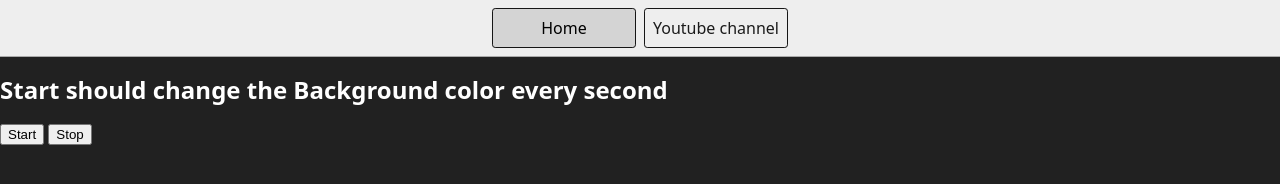
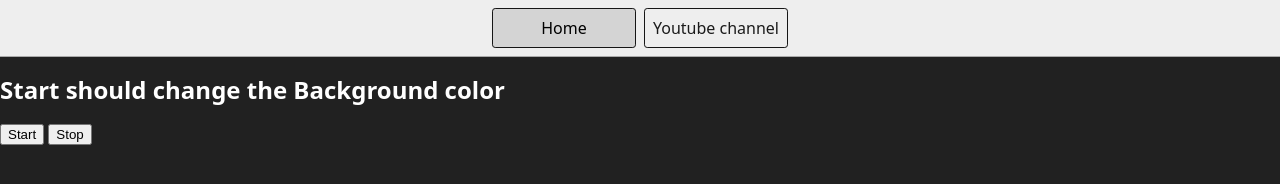
Before and after one commit to Div70-07/dom-project-chaiaurcode-gacf9f, a plain HTML site: page 6-unlimitedColors/index.html in a window 1280 px wide. Drawn offline with Linux system fonts and the light colour scheme; files that its build step writes are made by us from their sources.

Commit message:
Update index.html

```diff
--- a/6-unlimitedColors/index.html
+++ b/6-unlimitedColors/index.html
@@ -16,7 +16,7 @@
       >
     </nav>
 
-    <h1>Start should change the Background color every second</h1>
+    <h1>Start should change the Background color</h1>
     <button id="start">Start</button>
     <button id="stop">Stop</button>
     <script src="chaiaurcode.js"></script>
```
